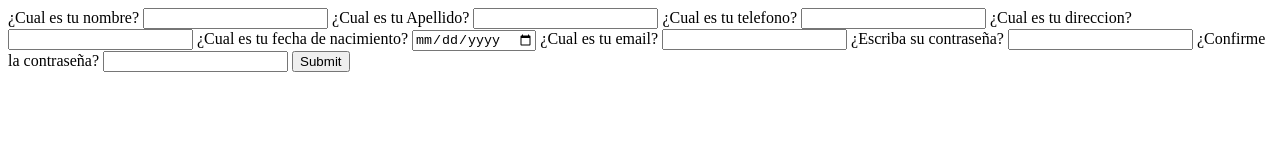
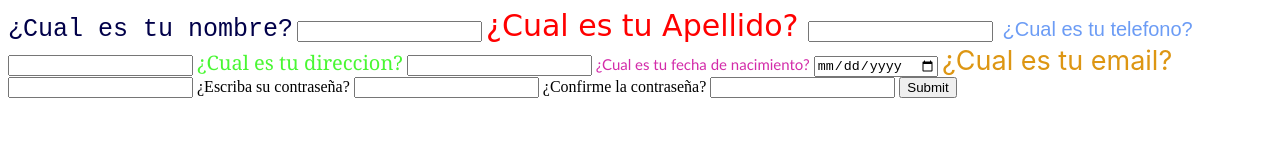
Before and after one commit to sebastian115/WEB, a plain HTML site: page index.html in a window 1280 px wide. Drawn offline with Linux system fonts and the light colour scheme.

Commit message:
Hacemos conexion con css y agregamos mas estilos

```diff
--- a/index.css
+++ b/index.css
@@ -2,7 +2,7 @@
     color: red;
 }
 body{
-    columns: 3;
+    columns: 1;
 }
 .nombre{
     color: rgb(1, 0, 73);
@@ -24,3 +24,13 @@ body{
     font-size: 20px;
     font-family: Cambria, Cochin, Georgia, Times, 'Times New Roman', serif;
 }
+.fecha{
+    color: rgb(211, 43, 169);
+    font-size: 15px;
+    font-family:'Trebuchet MS', 'Lucida Sans Unicode', 'Lucida Grande', 'Lucida Sans', Arial, sans-serif;
+}
+.email{
+    color: rgb(221, 150, 19);
+    font-size: 27px;
+    font-family: -apple-system, BlinkMacSystemFont, 'Segoe UI', Roboto, Oxygen, Ubuntu, Cantarell, 'Open Sans', 'Helvetica Neue', sans-serif
+}
--- a/index.html
+++ b/index.html
@@ -4,6 +4,7 @@
     <meta charset="UTF-8">
     <meta http-equiv="X-UA-Compatible" content="IE=edge">
     <meta name="viewport" content="width=device-width, initial-scale=1.0">
+    <link rel="stylesheet" href="index.css">
     <title>Formulario</title>
 </head>
 <body>
```
